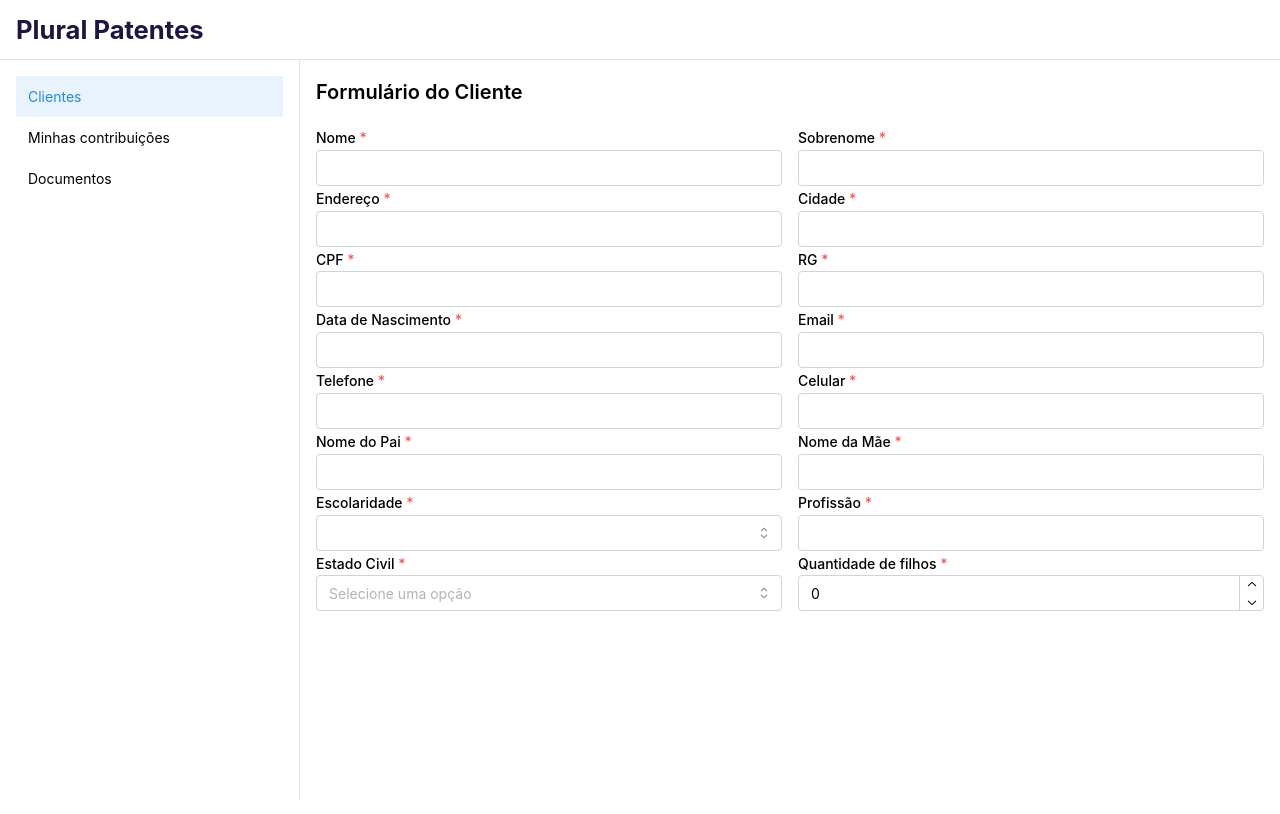
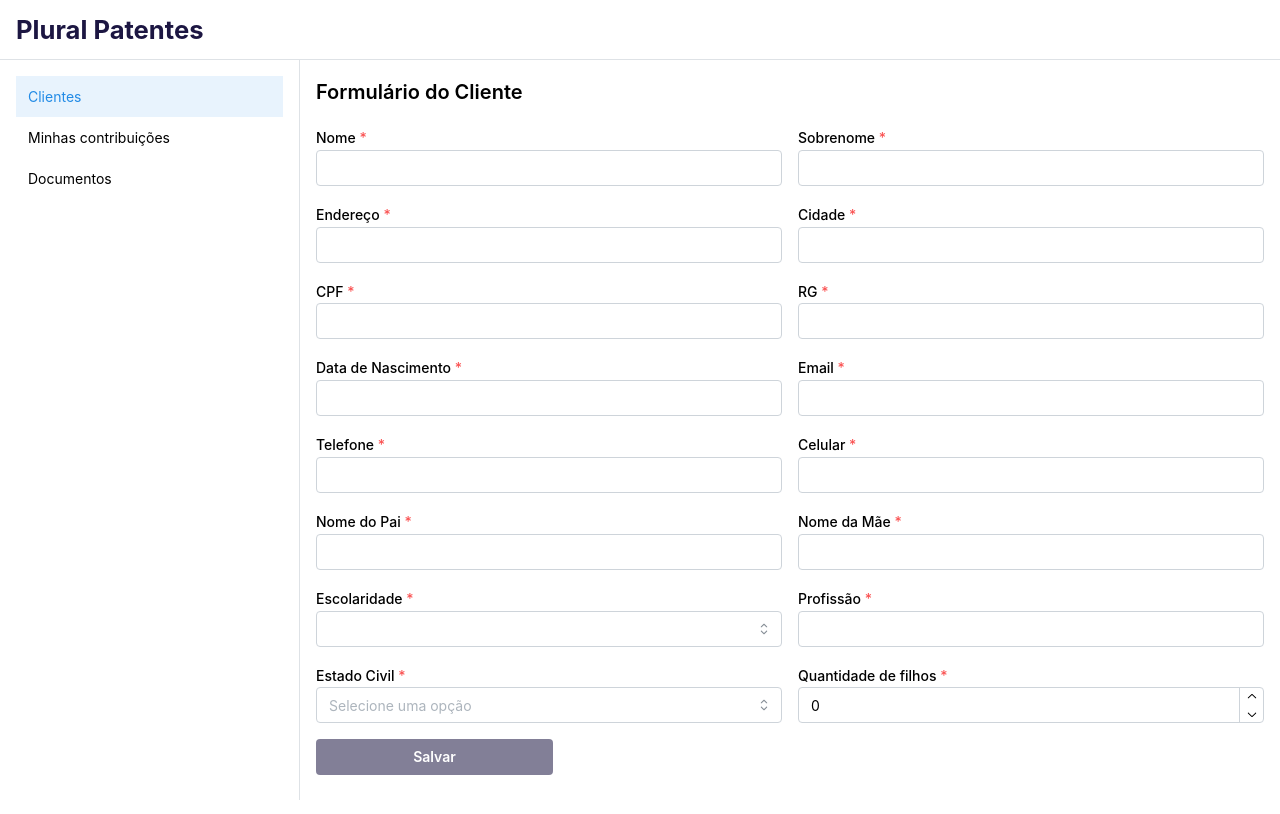
Before and after one commit to Ronald-ps/judicial-process-app-front, a React (Vite) app: page /clients/add in a window 1280 px wide. Shown: the top 814 px of the page. Built offline with nearby package versions, Linux system fonts and the light colour scheme; data requests are answered from the project's data file.

Commit message:
feat: estilo de botao de submit

```diff
--- /dev/null
+++ b/src/components/client/ClientForm/ClientForm.module.css
@@ -0,0 +1,5 @@
+.clientFormSubmitButton {
+  @mixin hover {
+    background-color: #1c16429c
+  }
+}
--- a/src/components/client/ClientForm/index.tsx
+++ b/src/components/client/ClientForm/index.tsx
@@ -1,5 +1,6 @@
-import { clientMaritalStatus, educationLevel } from "@/services/client";
+import { Client, clientMaritalStatus, educationLevel } from "@/services/client";
 import {
+  Button,
   Flex,
   Group,
   NumberInput,
@@ -10,9 +11,11 @@ import {
 } from "@mantine/core";
 import { DateInput } from "@mantine/dates";
 import { useForm } from "@mantine/form";
+import classes from "./ClientForm.module.css";
 
 interface ClientFormProps {
   title?: string;
+  client: Client;
 }
 export const ClientForm = (props: ClientFormProps) => {
   const form = useForm({
@@ -77,6 +80,11 @@ export const ClientForm = (props: ClientFormProps) => {
       },
     },
   });
+
+  if (props.client) {
+    form.setValues(props.client);
+  }
+
   return (
     <Stack>
       <Text size="xl" fw={600}>
@@ -84,6 +92,7 @@ export const ClientForm = (props: ClientFormProps) => {
       </Text>
 
       <form>
+        <Stack>
           <Group w="100%" grow>
             <TextInput
               label="Nome"
@@ -208,6 +217,15 @@ export const ClientForm = (props: ClientFormProps) => {
               {...form.getInputProps("childrens_quantity")}
             />
           </Group>
+          <Button
+            w="25%"
+            type="submit"
+            color="#1c16428c"
+            className={classes.clientFormSubmitButton}
+          >
+            Salvar
+          </Button>
+        </Stack>
       </form>
     </Stack>
   );
@@ -224,7 +242,9 @@ Filhos:Filhos: ( ) Sim ( ) Não Quantos:Quantos: _______________________________
 Escolaridade:Escolaridade: ____________________________________ Profissão:Profissão: ____________________________________
 Estado Cívil:Estado Cívil: ____________________________ Cidade:Cidade: ______________________________________________ */
 
-/*   id: number;
+/*
+  client ->
+   id: number;
   first_name: string;
   last_name: string;
   cpf: string;
```
Lines whose indentation alone changed are shown as unchanged.
